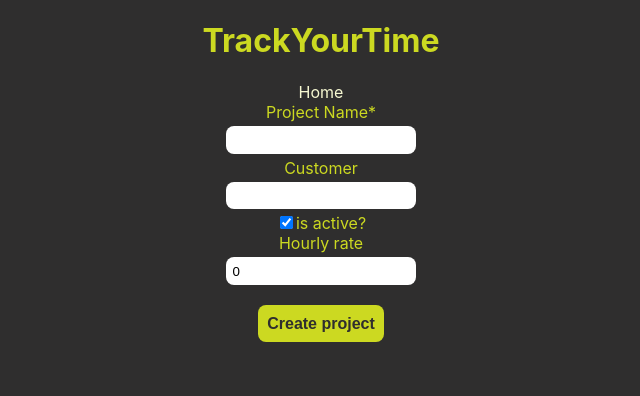
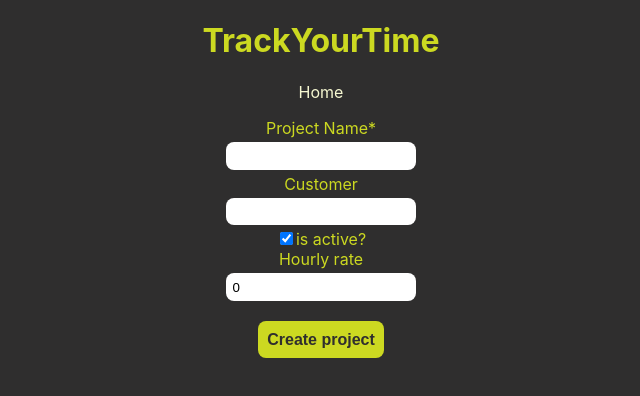
Before and after one commit to betusin/pb138-track-your-time, a React (Vite) app in the folder frontend/: page /project/add in a window 1280 px wide. Shown: the top 396 px of the page, without its empty margins (319-959 px from the left). Built offline with nearby package versions, Linux system fonts and the light colour scheme.

Commit message:
fix: adde margin to component CreateProject

```diff
--- a/frontend/src/components/CreateProject.tsx
+++ b/frontend/src/components/CreateProject.tsx
@@ -44,7 +44,7 @@ export const CreateProject = () => {
   return (
     <div className="App">
       <Navbar />
-      <form onSubmit={handleSubmit(onSubmit)}>
+      <form className='m1' onSubmit={handleSubmit(onSubmit)}>
         <ProjectFormElems formState={formState} register={register} buttonText="Create project" />
       </form>
     </div>
```
